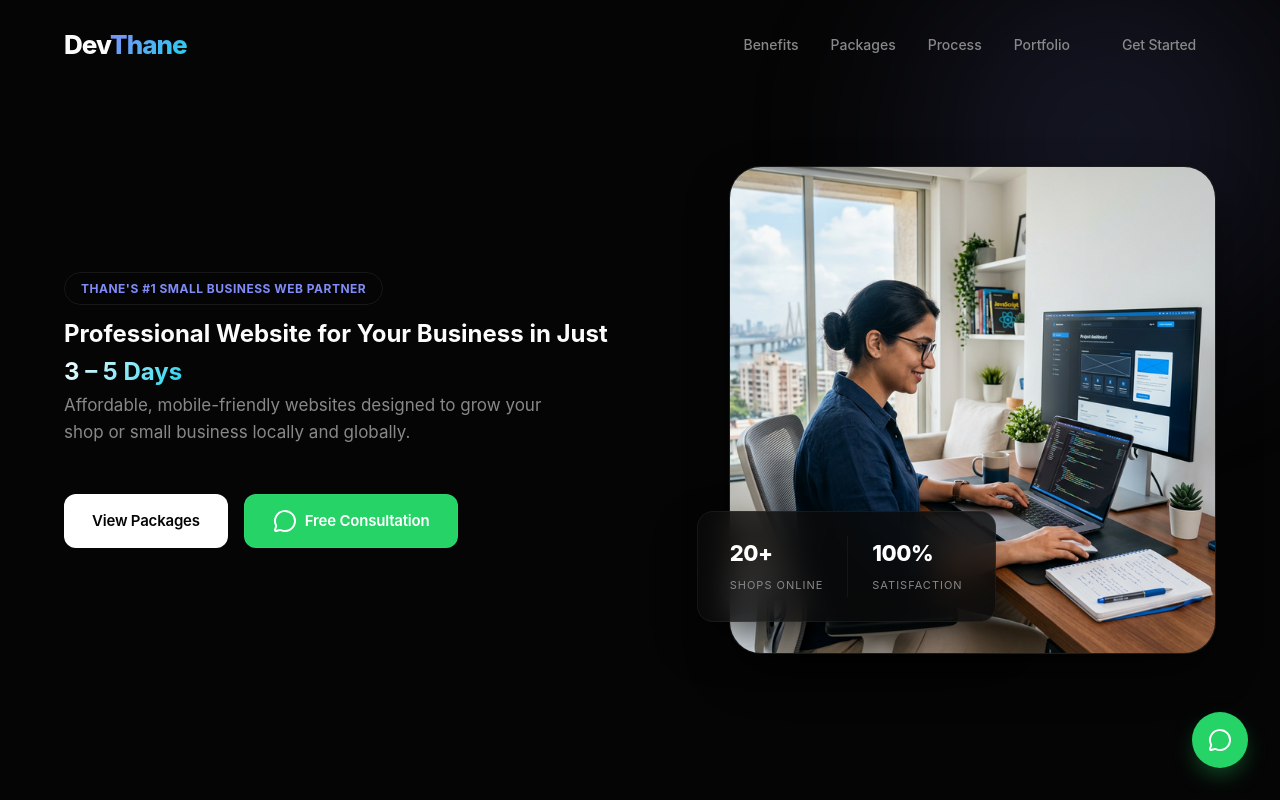
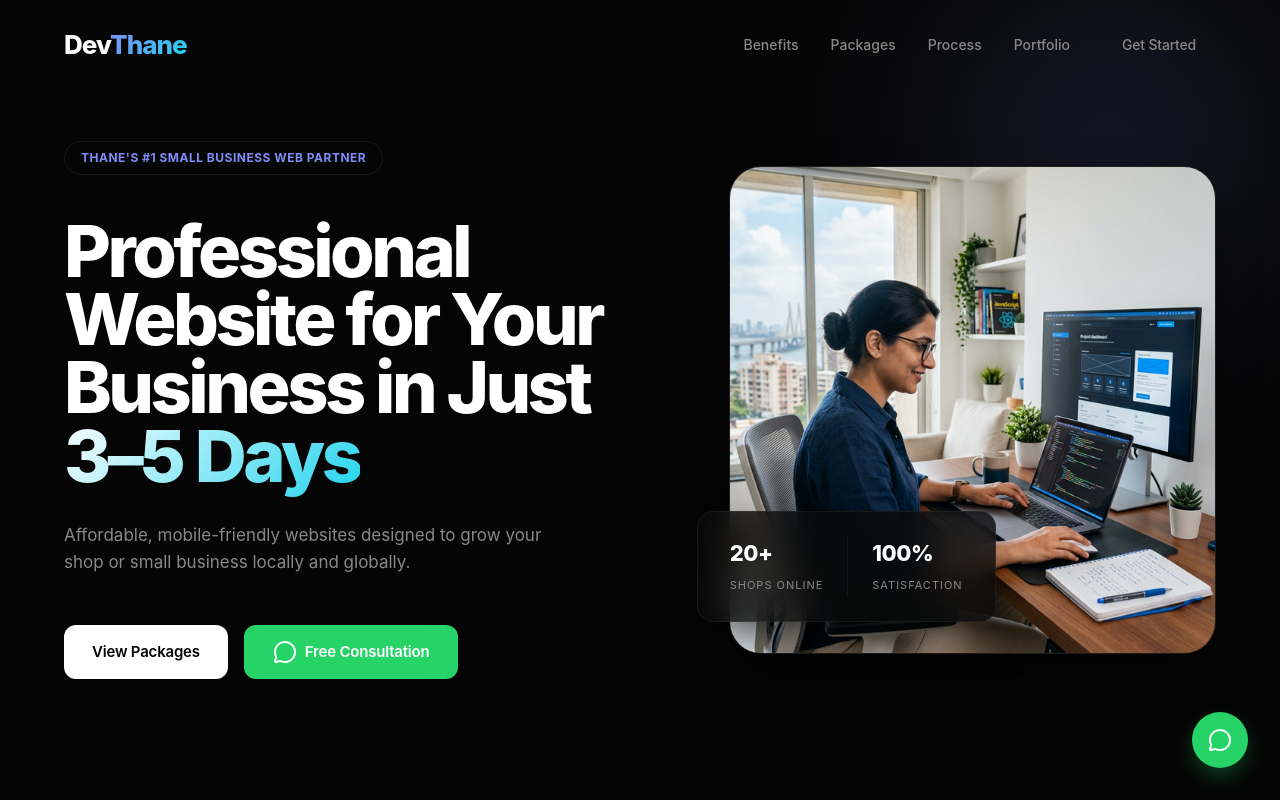
Before and after one commit to Pranay9903/DevThaneSite, a plain HTML site: page index.html in a window 1280 px wide. Shown: the top 800 px of the page. Drawn offline with nearby package versions, Linux system fonts and the light colour scheme.

Commit message:
changes in title

```diff
--- a/index.html
+++ b/index.html
@@ -44,8 +44,8 @@
             <div class="container hero-grid">
                 <div class="hero-content">
                     <span class="badge badge-primary reveal">Thane's #1 Small Business Web Partner</span>
-                    <h2 class="reveal">Professional Website for Your Business in Just </h2>
-                    <h2><span class="text-gradient">3 – 5 Days</span></h2>
+                     <h1 class="reveal">Professional Website for Your Business in Just <span class="text-gradient">3–5
+                            Days</span></h1>
                     <p class="reveal">Affordable, mobile-friendly websites designed to grow your shop or small business
                         locally and globally.</p>
                     <div class="hero-btns reveal">
```
